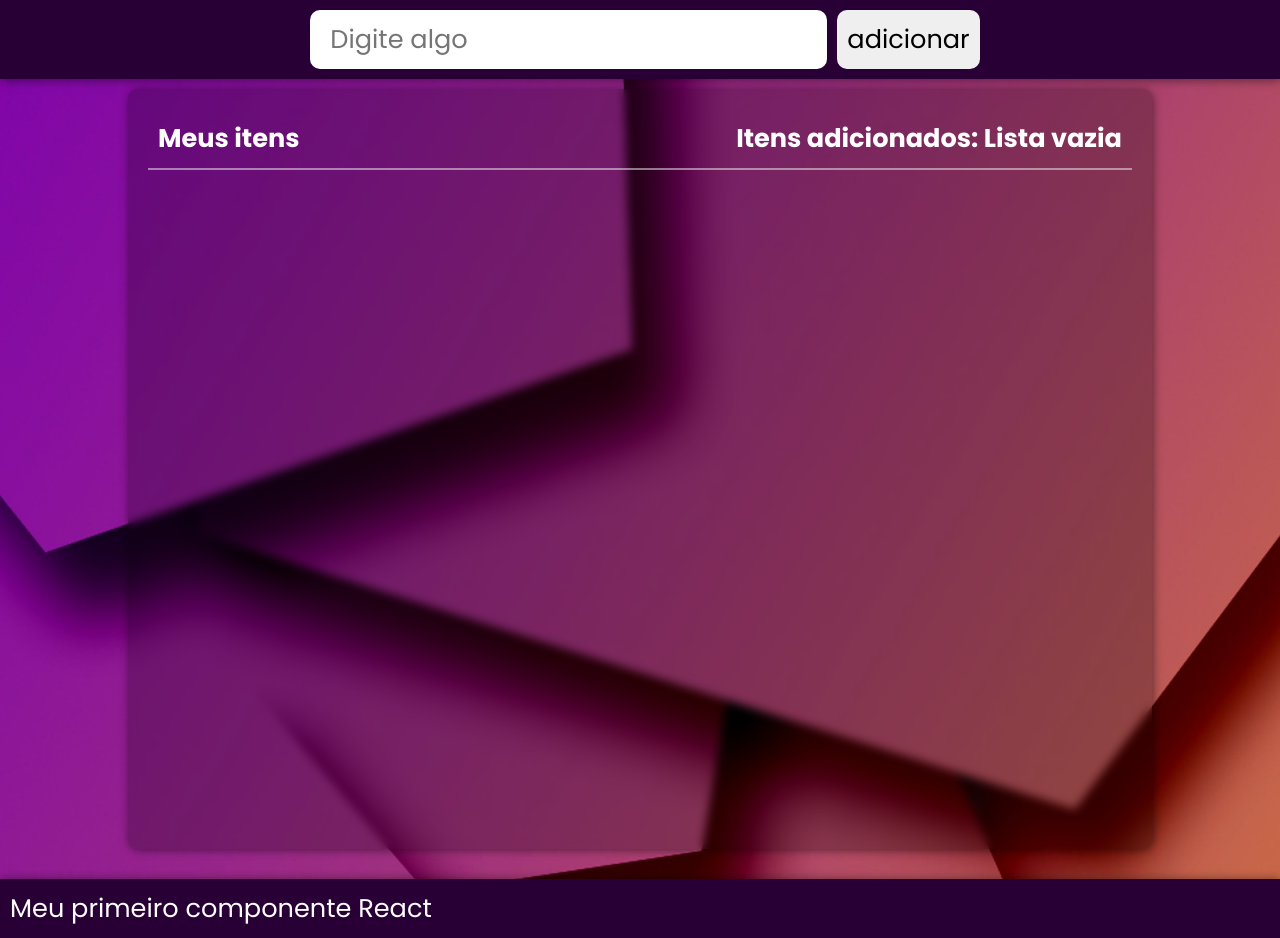
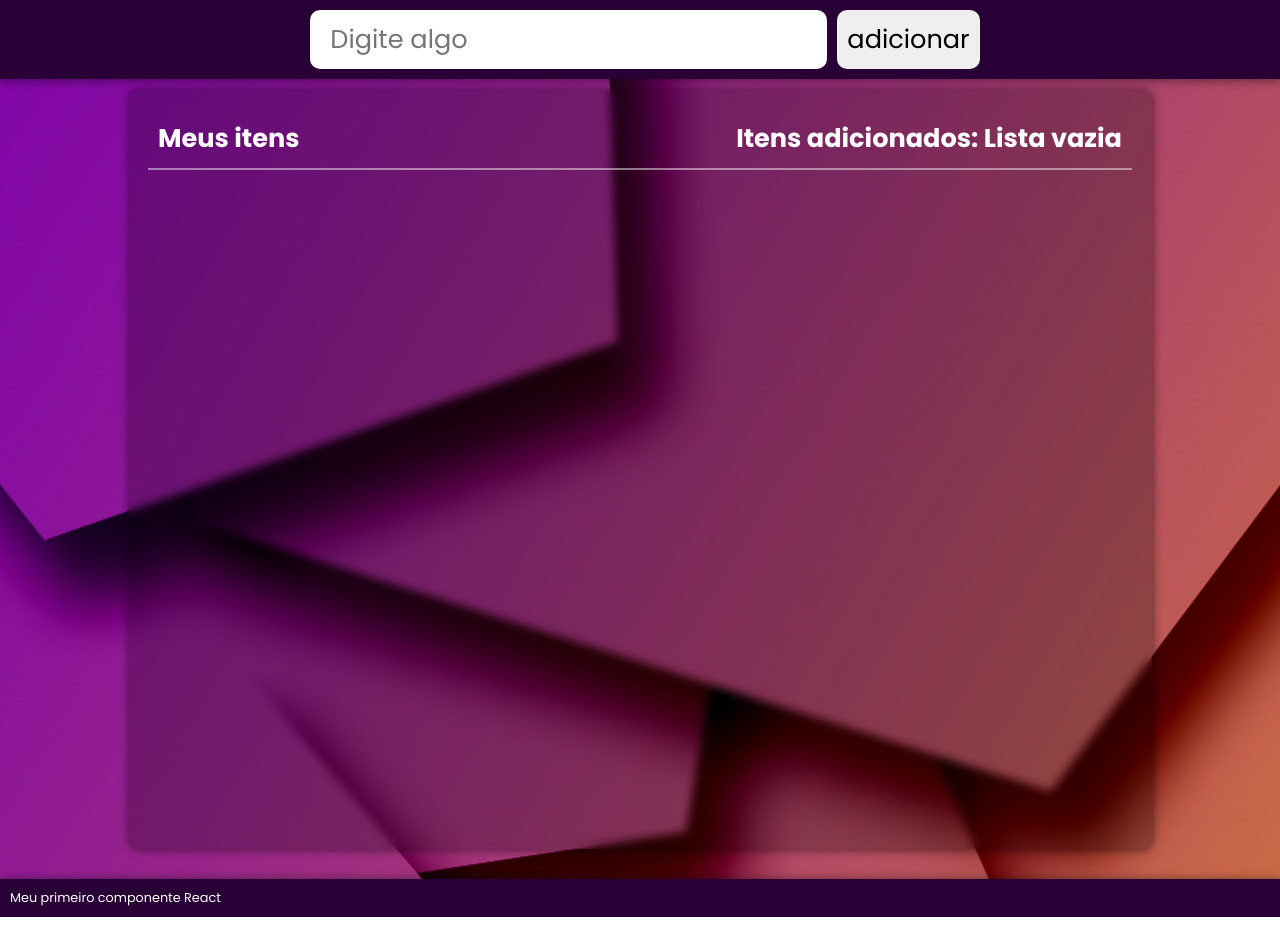
Before and after one commit to profJoseBraz/exemplos-react-aulas-web, a React (Vite) app in the folder front-end/: page /exemplos-react-aulas-web/to-do-list in a window 1280 px wide. After the commit the page ends 917 px from the top, so only its background shows below. Built offline with nearby package versions, Linux system fonts and the light colour scheme.

Commit message:
alterando font-size

```diff
--- a/front-end/src/assets/pages/ToDoList.css
+++ b/front-end/src/assets/pages/ToDoList.css
@@ -71,7 +71,7 @@
 }
 
 .footer p {
-    font-size: 2vw;
+    font-size: 1vw;
 }
 
 /* Mudar para novo componente de alert */
@@ -122,8 +122,8 @@
 }
 
 
-@media (max-width: 300px) {
+/* @media (max-width: 300px) {
     * {
         font-size: 10px !important;
     }
-}
+} */
```
